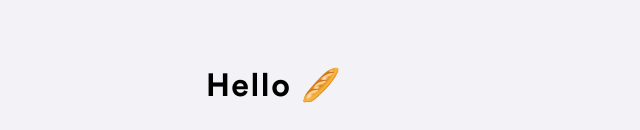
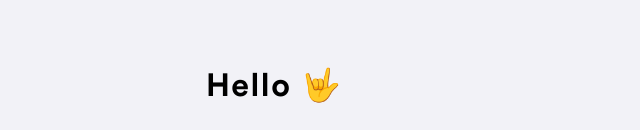
Before and after one commit to quentinlu117/Personal-Portfolio, a plain HTML site: page about.html in a window 1280 px wide. Shown: the part 670-800 px from the top of the page, 193-833 px from the left. Drawn offline with nearby package versions, Linux system fonts and the light colour scheme.

Commit message:
Update about.html

```diff
--- a/about.html
+++ b/about.html
@@ -72,7 +72,7 @@
 
     <div class="presentation">
       <div class="pres-texte">
-        <h1>Hello 🥖</h1>
+        <h1>Hello 🤟</h1>
         <p>My name is Quentin. I am currently a junior Ux-Ui designer for almost 2 years at <span><a href="https://ripplemotion.fr/">Ripple Motion</a></span> in Nantes, France 🇫🇷.<br>
           I design websites, interfaces and mainly <span>mobile apps</span> with an excellent knowledge of the <span>iOS and Material guidelines.</span> I always try to create and make innovative design. I am passionate, constantly learning and trying new things.<br><br>
 
```
